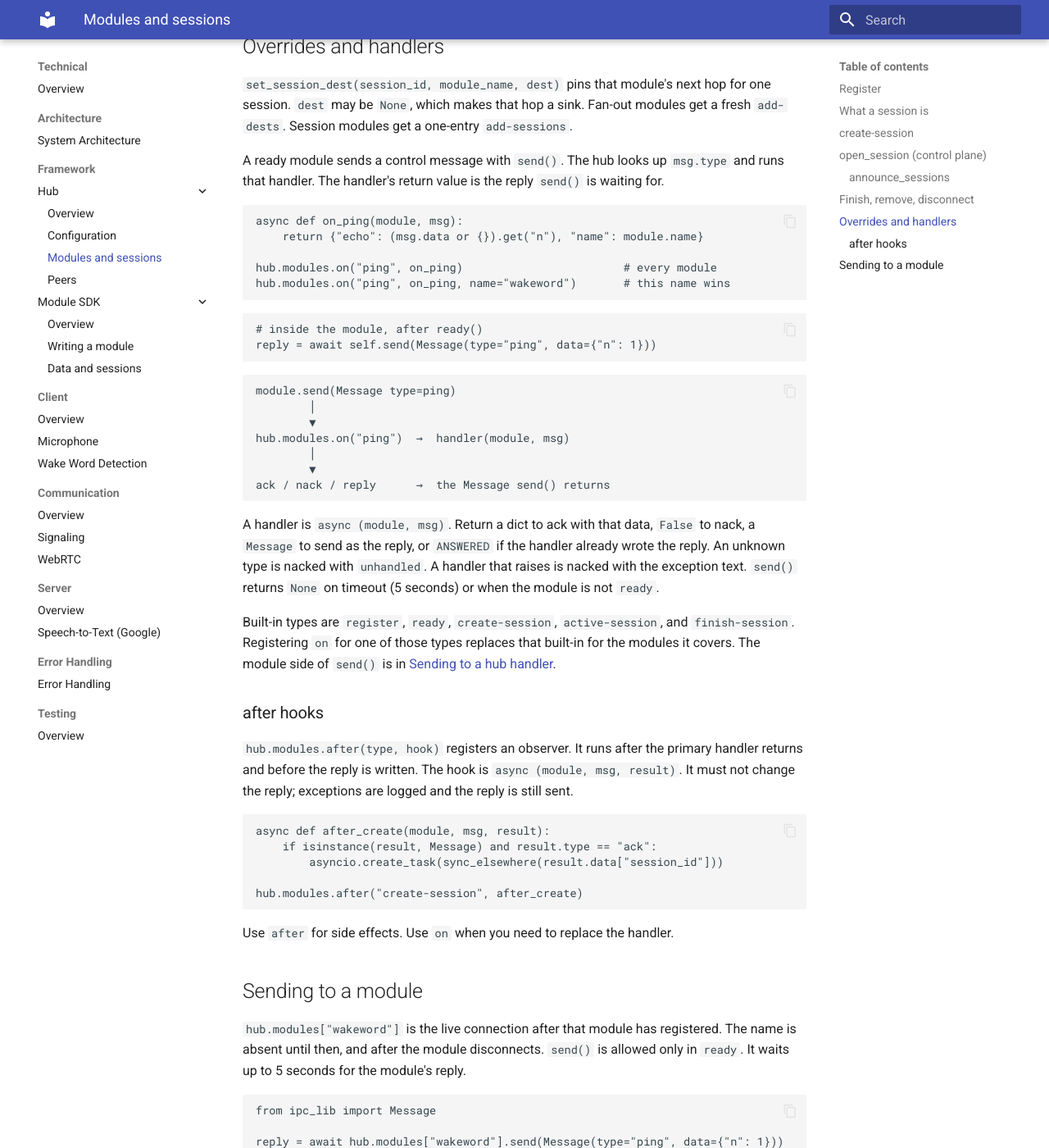
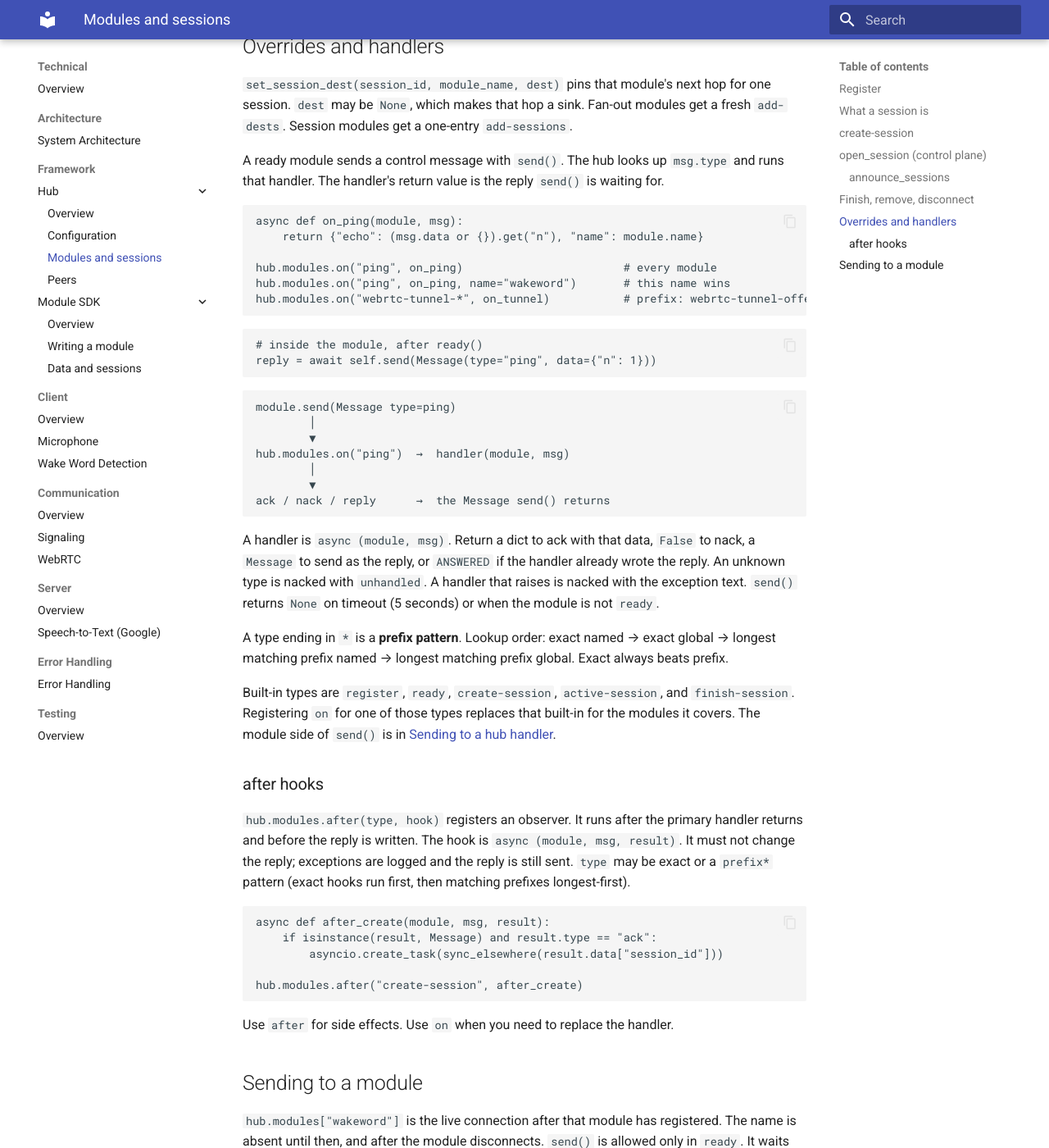
Before and after one commit to FOSIA-project/docs, an MkDocs documentation site: the page built from docs/technical/framework/hub/modules.md, in a window 1280 px wide and 1400 px high, scrolled down 3694 px. Shown: the whole window at 82% size. Built offline with MkDocs 1.6.1 and Material for MkDocs 9.7.7, drawn with Linux system fonts in a browser that asks for light colours.

Commit message:
Document hub prefix type matching for on/after handlers.

````diff
--- a/docs/technical/framework/hub/modules.md
+++ b/docs/technical/framework/hub/modules.md
@@ -123,6 +123,7 @@ async def on_ping(module, msg):
 
 hub.modules.on("ping", on_ping)                        # every module
 hub.modules.on("ping", on_ping, name="wakeword")       # this name wins
+hub.modules.on("webrtc-tunnel-*", on_tunnel)           # prefix: webrtc-tunnel-offer, …
 ```
 
 ```python
@@ -142,11 +143,13 @@ ack / nack / reply      →  the Message send() returns
 
 A handler is `async (module, msg)`. Return a dict to ack with that data, `False` to nack, a `Message` to send as the reply, or `ANSWERED` if the handler already wrote the reply. An unknown type is nacked with `unhandled`. A handler that raises is nacked with the exception text. `send()` returns `None` on timeout (5 seconds) or when the module is not `ready`.
 
+A type ending in `*` is a **prefix pattern**. Lookup order: exact named → exact global → longest matching prefix named → longest matching prefix global. Exact always beats prefix.
+
 Built-in types are `register`, `ready`, `create-session`, `active-session`, and `finish-session`. Registering `on` for one of those types replaces that built-in for the modules it covers. The module side of `send()` is in [Sending to a hub handler](../module-sdk/index.md#sending-to-a-hub-handler).
 
 ### after hooks
 
-`hub.modules.after(type, hook)` registers an observer. It runs after the primary handler returns and before the reply is written. The hook is `async (module, msg, result)`. It must not change the reply; exceptions are logged and the reply is still sent.
+`hub.modules.after(type, hook)` registers an observer. It runs after the primary handler returns and before the reply is written. The hook is `async (module, msg, result)`. It must not change the reply; exceptions are logged and the reply is still sent. `type` may be exact or a `prefix*` pattern (exact hooks run first, then matching prefixes longest-first).
 
 ```python
 async def after_create(module, msg, result):
````
Also changed, not shown: docs/technical/framework/hub/peers.md (+3 -0 lines).
